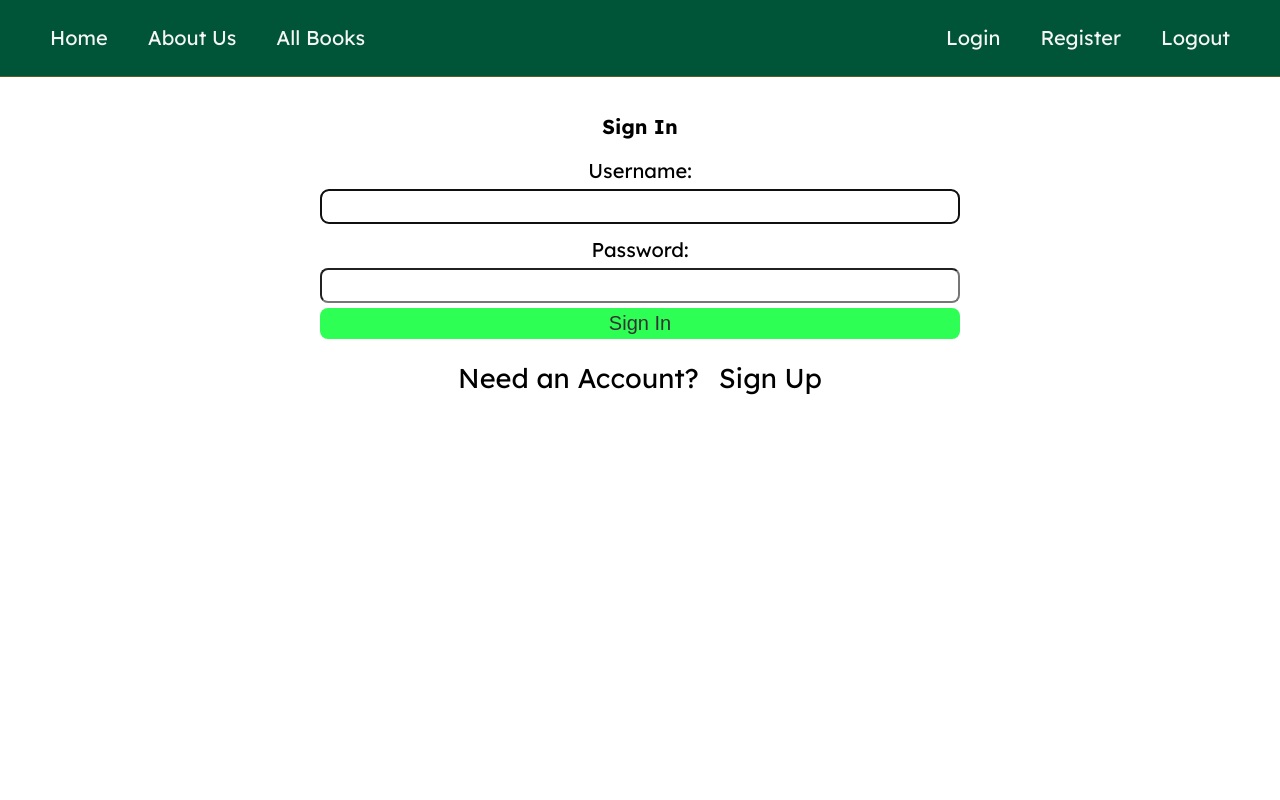
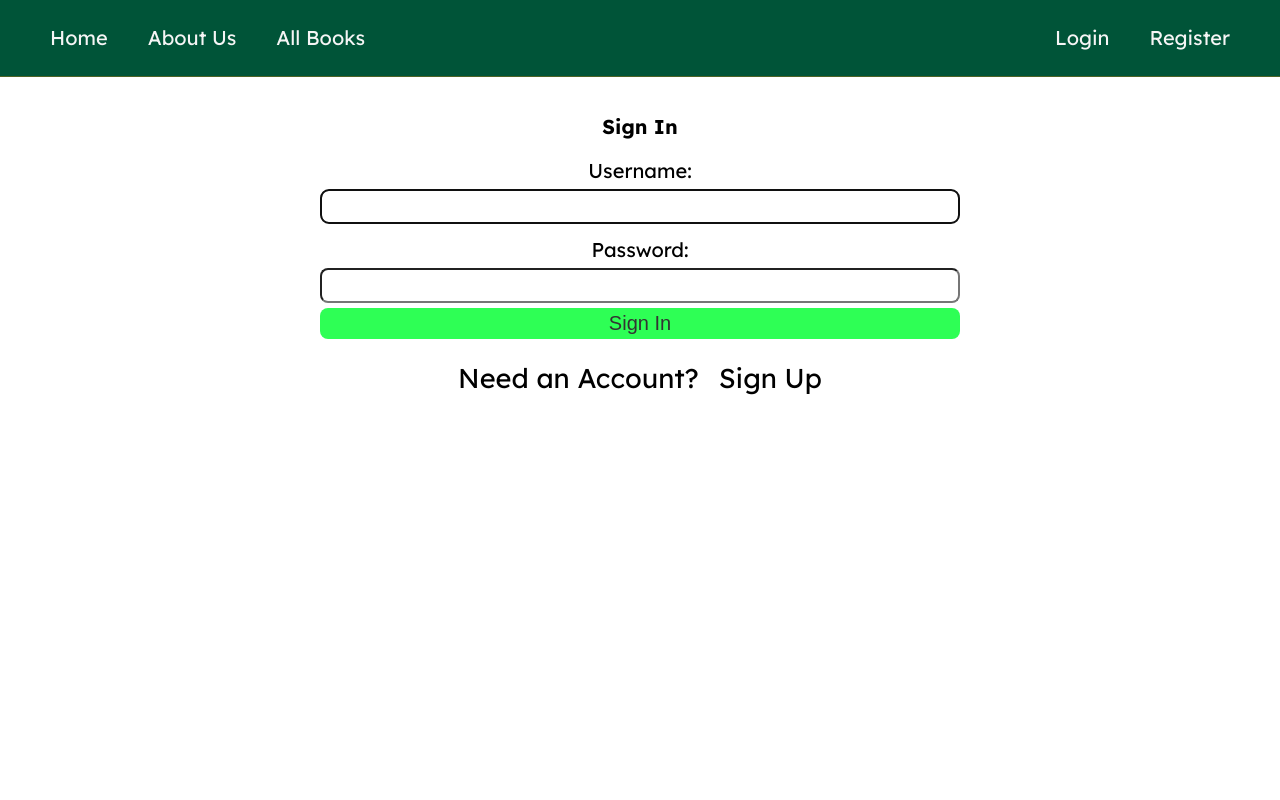
Before and after one commit to giorgi858/Client_Frontend_Book_Project, a React (Create React App) app: page /login in a window 1280 px wide. Shown: the top 800 px of the page. Built offline with nearby package versions, Linux system fonts and the light colour scheme.

Commit message:
add isAuthorized component

```diff
--- a/src/components/Navbar.js
+++ b/src/components/Navbar.js
@@ -1,7 +1,12 @@
-import React from 'react'
-import { Link } from 'react-router-dom'
+import React, { useState } from 'react'
+import { Link, useNavigate } from 'react-router-dom'
+import useIsAuthorized from '../hooks/useIsAuthorized'
 
 const Navbar = () => {
+  const {isAuthorized } =useIsAuthorized()
+
+  // console.log('isAuthorized', isAuthorized);
+
   return (
     <nav>
       <ul>
@@ -11,11 +16,13 @@ const Navbar = () => {
 
       </ul>
       <ul>
-        <li><Link className='navList' to='/login'>Login</Link></li>
-        <li><Link className='navList' to='/register'>Register</Link></li>
-        <li><Link className='navList' to='/logout'>Logout</Link></li>
-
-
+        {!isAuthorized ?
+        <>
+          <li><Link to='/login' className='navList'>Login</Link></li>
+          <li><Link to='/register' className='navList'>Register</Link></li>
+        </> :
+          <li><Link to='/logout' className='navList'>Logout</Link></li>
+        }
       </ul>
     </nav>
   )
--- a/src/components/ProtectedRoute.js
+++ b/src/components/ProtectedRoute.js
@@ -3,10 +3,10 @@ import { jwtDecode } from "jwt-decode";
 import api from "../api";
 import { REFRESH_TOKEN, ACCESS_TOKEN } from "../constants";
 import { useEffect, useState } from "react";
-
+import useIsAuthorized from "../hooks/useIsAuthorized";
 
 const ProtectedRoute = ({ children }) => {
-    const [isAuthorized, setIsAuthorized] = useState(null)
+    const {isAuthorized, setIsAuthorized } =useIsAuthorized()
 
     useEffect(() => {
         auth().catch(() => setIsAuthorized(false))
--- /dev/null
+++ b/src/context/AuthProvider.js
@@ -0,0 +1,14 @@
+import { useState, createContext } from "react";
+
+const AuthContext = createContext({})
+
+export const AuthProvider = ({ children }) => {
+    const [isAuthorized, setIsAuthorized] =useState(null)
+    return (
+        <AuthContext.Provider value={{ isAuthorized, setIsAuthorized }}>
+            { children }
+        </AuthContext.Provider>
+    )
+
+}
+export default AuthContext;
--- /dev/null
+++ b/src/hooks/useIsAuthorized.js
@@ -0,0 +1,7 @@
+import { useContext } from "react";
+import AuthContext from "../context/AuthProvider";
+
+const useIsAuthorized = () => {
+    return useContext(AuthContext)
+}
+export default useIsAuthorized
--- a/src/index.js
+++ b/src/index.js
@@ -3,12 +3,15 @@ import ReactDOM from 'react-dom/client';
 import App from './App';
 import { BrowserRouter, Route, Routes } from 'react-router-dom';
 import './style.css'
+import { AuthProvider } from './context/AuthProvider';
 
 const root = ReactDOM.createRoot(document.getElementById('root'));
 root.render(
   <BrowserRouter>
-    <Routes>
-      <Route path='/*' element={<App/>} />
-    </Routes>
+    <AuthProvider>
+      <Routes>
+        <Route path='/*' element={<App/>} />
+      </Routes>
+    </AuthProvider>
   </BrowserRouter>
 );
--- a/src/style.css
+++ b/src/style.css
@@ -264,7 +264,7 @@ ul li {
     background-color: whitesmoke;
 }
 button {
-    background-color: rgb(11, 145, 255);
+    background-color: transparent;
     color: rgb(0, 0, 0);
     border: none;
     padding: 10px;
@@ -272,7 +272,7 @@ button {
 }
 button:hover {
     cursor: pointer;
-    background-color: rgb(54, 165, 255);
+    background-color: transparent;
 }
 .navList, footer h3 {
     color: whitesmoke;
```
